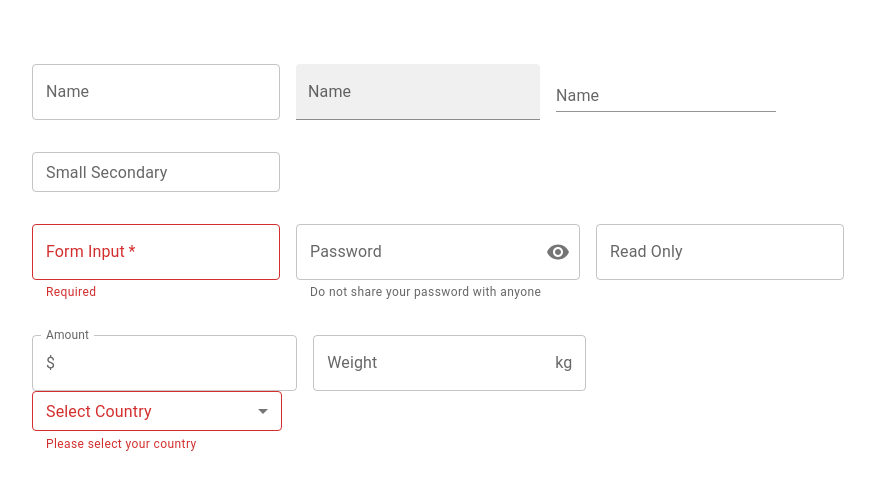
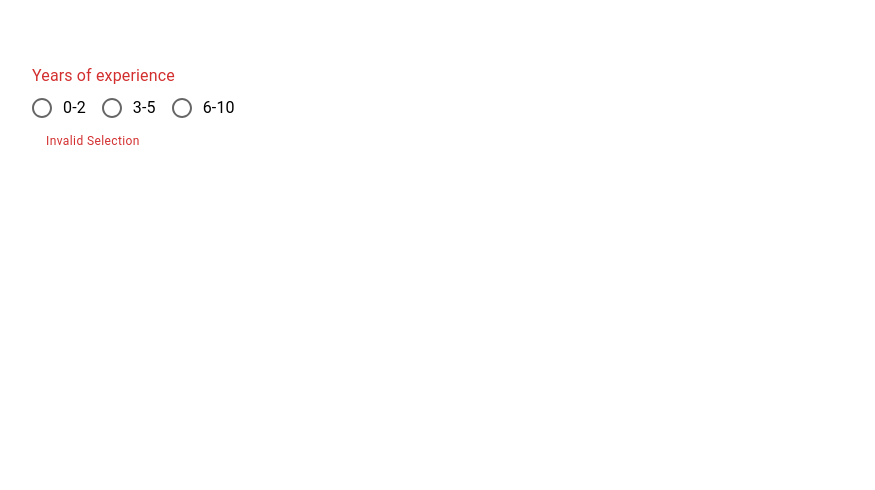
Before and after one commit to Adrian-YongKeng/react-mui-d, a React (Create React App) app: page / in a window 1280 px wide. Shown: the top 490 px of the page, without its empty margins (32-907 px from the left). Built offline with nearby package versions, Linux system fonts and the light colour scheme.

Commit message:
Mui Radio component

```diff
--- a/src/App.tsx
+++ b/src/App.tsx
@@ -1,8 +1,9 @@
 import "./App.css";
 // import MuiButton from "./components/MuiButton";
 // import MuiTypography from "./components/MuiTypography";
-import MuiTextField from "./components/MuiTextField";
-import MuiSelect from "./components/MuiSelect";
+// import MuiTextField from "./components/MuiTextField";
+// import MuiSelect from "./components/MuiSelect";
+import MuiRadioButton from "./components/MuiRadioButton";
 
 function App() {
   return (
@@ -10,8 +11,10 @@
       {/* <MuiTypography /> */}
       {/* <MuiButton /> */}
 
-      <MuiTextField />
-      <MuiSelect />
+      {/* <MuiTextField />
+      <MuiSelect /> */}
+
+      <MuiRadioButton />
     </div>
   );
 }
--- /dev/null
+++ b/src/components/MuiRadioButton.tsx
@@ -0,0 +1,47 @@
+import React, { useState } from "react";
+import {
+  Box,
+  FormControl,
+  FormControlLabel,
+  FormHelperText,
+  FormLabel,
+  Radio,
+  RadioGroup,
+} from "@mui/material";
+
+const MuiRadioButton = () => {
+  const [value, setValue] = useState("");
+  console.log({ value });
+  const onHandleChange = (event: React.ChangeEvent<HTMLInputElement>) => {
+    setValue(event.target.value);
+  };
+  return (
+    <Box>
+      <FormControl error>
+        <FormLabel id="job-experience-group-label">
+          Years of experience
+        </FormLabel>
+
+        <RadioGroup
+          name="job-experience-group"
+          aria-label="job-experience-group-label"
+          value={value}
+          onChange={onHandleChange}
+          row
+        >
+          <FormControlLabel
+            control={<Radio size="medium" color="secondary" />}
+            label="0-2"
+            value="0-2"
+          />
+          <FormControlLabel control={<Radio />} label="3-5" value="3-5" />
+          <FormControlLabel control={<Radio />} label="6-10" value="6-10" />
+        </RadioGroup>
+
+        <FormHelperText>Invalid Selection</FormHelperText>
+      </FormControl>
+    </Box>
+  );
+};
+
+export default MuiRadioButton;
```
